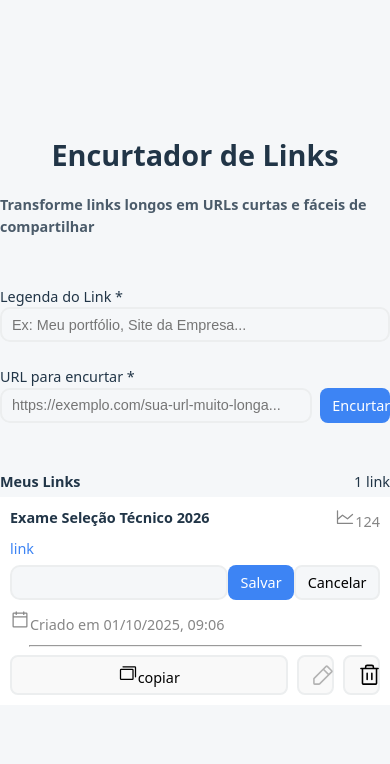
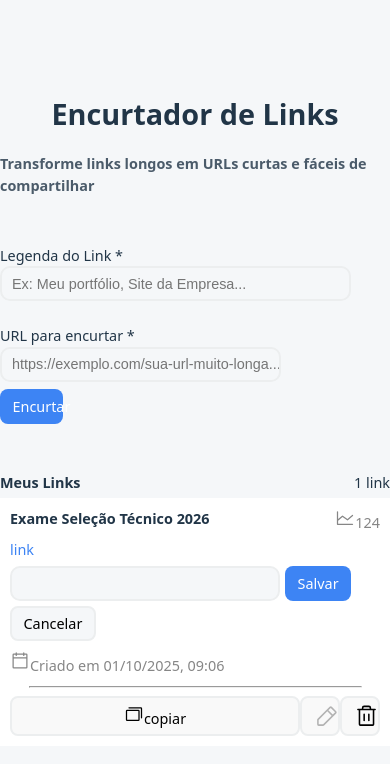
Before and after one commit to abeazist/encurtador-url-frontend, a React (Vite) app in the folder url-frontend/: page / in a window 390 px wide. Shown: the top 764 px of the page. Built offline with nearby package versions, Linux system fonts and the light colour scheme.

Commit message:
testando responsividade

```diff
--- a/url-frontend/src/pages/TelaPrincipal.css
+++ b/url-frontend/src/pages/TelaPrincipal.css
@@ -100,12 +100,16 @@ input{
     display: flex;
     flex-direction: row;
     justify-content: space-between;
+
 }
 
 .div-meus-links{
     display: flex;
     flex-direction: row;
     justify-content: space-between;
+    gap: 8px;
+
+
 }
 
 .btn-copiar{
@@ -116,6 +120,8 @@ input{
 }
 
 .btn-edit, .btn-exclui{
+        flex: 1;
+
     border-radius: 8px;
     width: 10%;
     border: 2px solid var(--dark-gray)
@@ -126,6 +132,7 @@ button {
     height: 35px;
     font-size: 0.9rem;
     padding: 0.4em 0.8em;
+
 }
 
 hr{
@@ -163,6 +170,7 @@ hr{
 .div-edicao-link{
     display: flex;
     justify-content: space-between;
+    gap: 5px;
 }
 
 .link{
@@ -177,3 +185,28 @@ hr{
 .box1 > div {
     max-width: 700px;
 }
+
+
+
+/* RESPONSIVO */
+@media (max-width: 800px) {
+    .campos{
+        width: 90%;
+    }
+    .div-url-encurtar{
+        flex-direction: column;
+        gap: 7px;
+    }
+    .div-edicao-link{
+        flex-direction: row; /* mantém copiar, editar e excluir lado a lado */
+        justify-content: flex-start;
+        gap: 5px;
+        flex-wrap: wrap;
+    }
+    .btn-copiar{
+        flex: 1 1 auto;
+    }
+    .btn-edit, .btn-exclui{
+        flex: 0 0 40px;
+    }
+}
```
